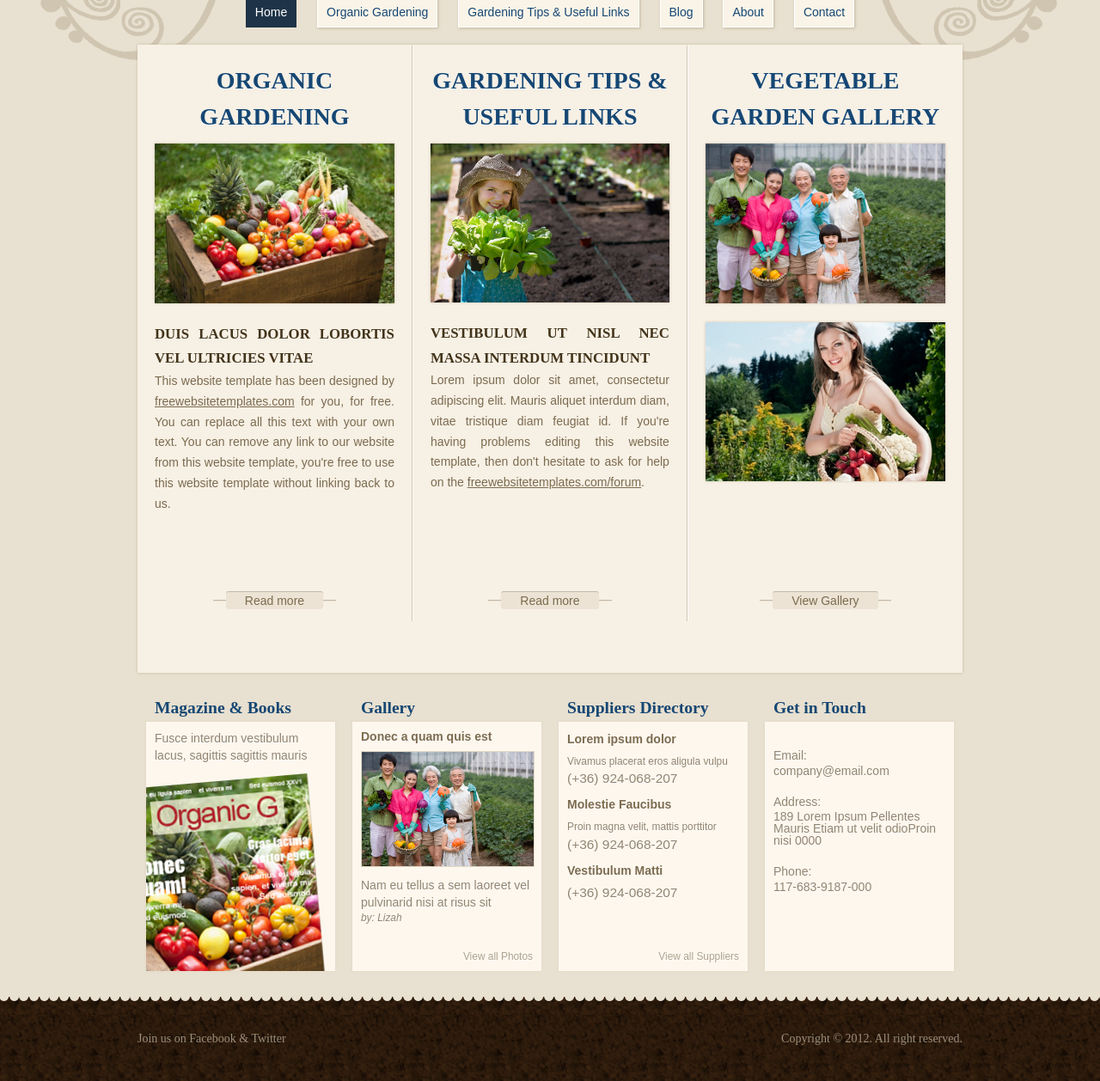
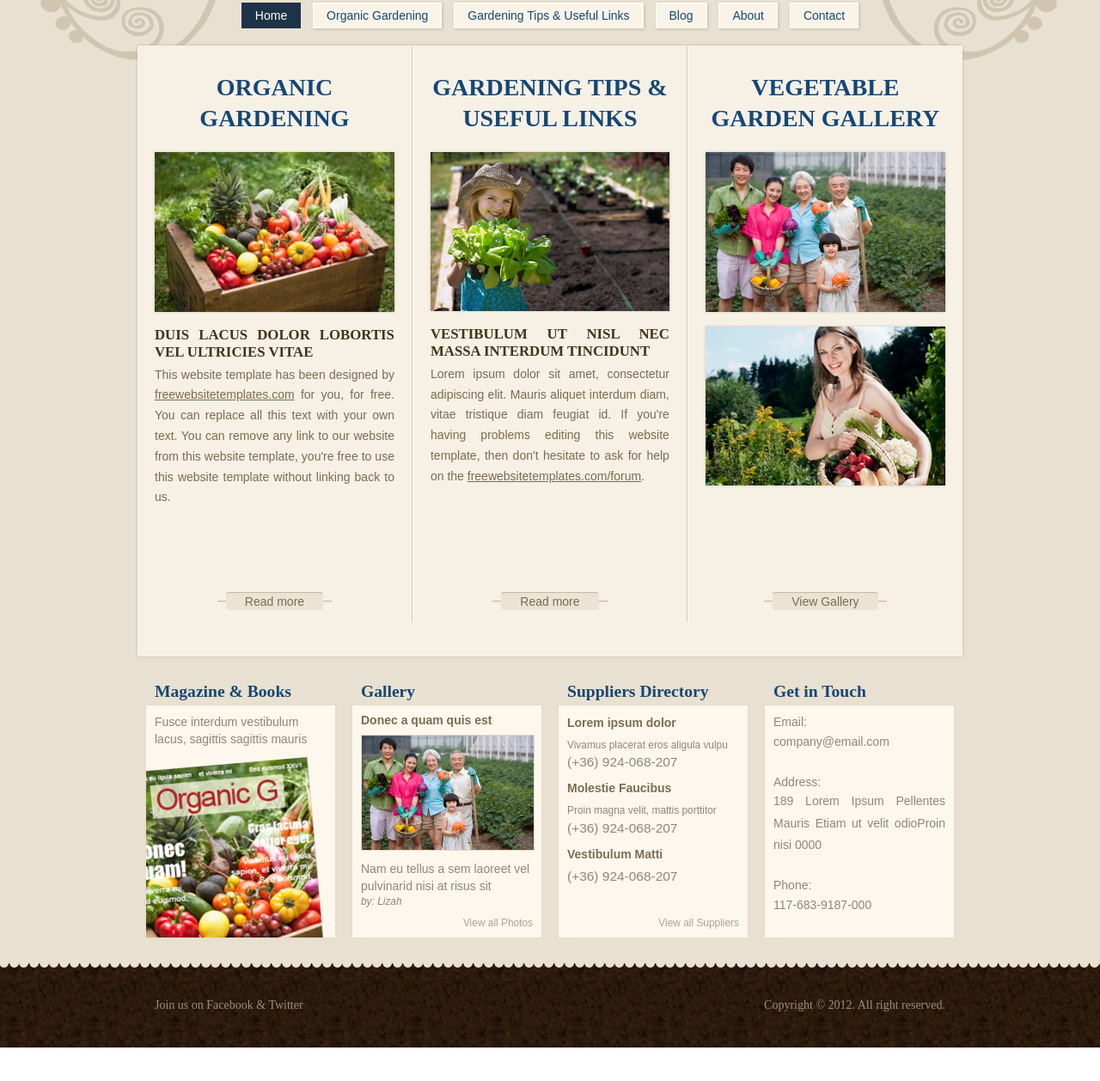
Before and after one commit to training-source/chau, a plain HTML site: page homepage.html in a window 1280 px wide. Shown: the part 220-1478 px from the top of the page at 86% size. After the commit the page ends 1439 px from the top, so only its background shows below. Drawn offline with Linux system fonts and the light colour scheme.

Commit message:
all fixed.

```diff
--- a/css/structure.css
+++ b/css/structure.css
@@ -33,7 +33,7 @@ pre, code, kbd, samp {
 	1-2. Headline styles
 -------------------------------------------------------------------*/
 .heading {
-	font: bold 2em/1.5 "Times New Roman";
+	font: bold 2em/1.3 "Times New Roman";
 	color: #164773;
 	text-shadow: 0px 1px white;
 	text-transform: uppercase;
@@ -47,7 +47,7 @@ pre, code, kbd, samp {
 }
 
 .subheading{
-	font: bold 1.2em/1.7 "Times New Roman";
+	font: bold 1.2em "Times New Roman";
 	color: #423319;
 	text-transform: uppercase;
 }
@@ -80,7 +80,7 @@ pre, code, kbd, samp {
 }
 .button{
 	margin: 0px auto;
-	padding: 0px 15px;
+	padding: 0px 10px;
 	display: inline-block;
 	background: url('../img/button-bg.png') left center repeat-x;
 }
@@ -114,7 +114,7 @@ pre, code, kbd, samp {
 	2-2. Header styles
 -------------------------------------------------------------------*/
 #header{
-	padding-top: 50px;
+	padding-top: 60px;
 	text-align: center;
 }
 .logo img{
@@ -124,13 +124,13 @@ pre, code, kbd, samp {
 	2-3. Navi styles
 -------------------------------------------------------------------*/
 .nav{
-	padding: 10px 0;
+	padding: 12px 0 15px;
 	text-align: center;
 }
 .nav a{
 	display: inline-block;
-	margin: 10px;
-	padding: 10px;
+	margin: 5px;
+	padding: 7px 15px;
 	color: #164773;
 	text-decoration: none;
 	text-transform: capitalize;
@@ -162,7 +162,7 @@ pre, code, kbd, samp {
 	margin: 0 auto;
 }
 #main{
-	padding: 1px 0 30px 0;
+	padding: 1px 0 10px 0;
 	overflow: hidden;
 	min-height: 700px;
 	background: url(../img/bg-main.png) repeat;
@@ -187,7 +187,7 @@ pre, code, kbd, samp {
 }
 .section1 .inner{
 	position: relative;
-	height: 270px;
+	height: 250px;
 	padding: 10px;
 	text-shadow: 0px 1px white;
 	color: #91846f;
@@ -249,13 +249,13 @@ pre, code, kbd, samp {
 	font-size: 1.3em;
 }
 .info-text{
-	padding-bottom: 20px;
+	padding-bottom: 25px;
 }
-.info-text p{
-	line-height: 1.75em;
-}
+
 .info-text span{
-	line-height: 1.75em;
+	display: block;
+	line-height: 1.8em;
+	text-align: justify;
 }
 
 /* ------------------------------------------------------------------
@@ -263,7 +263,6 @@ pre, code, kbd, samp {
 -------------------------------------------------------------------*/
 #footer{
 	font-family: "Times New Roman";
-	line-height: 7em;
 	color: #9a8e79;
 	background: url('../img/bg-footer-x.png') repeat-x;
 	overflow: hidden;
@@ -271,15 +270,21 @@ pre, code, kbd, samp {
 #footer .inner{
 	max-width: 960px;
 	margin: 0px auto;
+	line-height: 7em;
 }
-.leftBox a{
+.left-box {
+	float: left;
+	padding-left: 20px;
+}
+.left-box a{
 	color: #9a8e79;
 	text-decoration: none;
 }
-.leftBox a:hover{
+.left-box a:hover{
 	color: white;
 	text-decoration: underline;
 }
 .copyright{
 	float: right;
+	padding-right: 20px;
 }
--- a/css/style.css
+++ b/css/style.css
@@ -7,7 +7,7 @@
 	float:left;
 	width: 33.33%;
 	min-height: 670px;
-	padding: 20px 0px;
+	padding: 30px 0px;
 	box-sizing: border-box;
 	-moz-box-sizing: border-box;
 	-webkit-box-sizing: border-box;
@@ -22,7 +22,7 @@
 	border-right: none;
 }
 .section .heading{
-	padding: 0px 15px;
+	padding: 0px 15px 10px;
 	text-align: center;
 }
 .section .content{
@@ -31,11 +31,12 @@
 }
 .section .content img{
 	max-width: 100%;
-	margin-bottom: 20px;
+	margin-bottom: 15px;
 	box-shadow: 0px 0px 3px #cec4b0;
 }
 
 .section .content p{
+	padding-top: 5px;
 	line-height: 1.7em;
 	color: #7c6b4f;
 }
--- a/homepage.html
+++ b/homepage.html
@@ -117,18 +117,9 @@
 						<h2 class="heading-aside">Get in Touch</h2>
 						<div class="inner">
 							<div class="content">
-								<p class="info-text">
-									<p>Email:</p>
-									<span>company@email.com</span>
-								</p>
-								<p class="info-text">
-									<p>Address:</p>
-									<span>189 Lorem Ipsum Pellentes Mauris Etiam ut velit odioProin nisi 0000</span>
-								</p>
-								<p class="info-text">
-									<p>Phone:</p>
-									<span>117-683-9187-000</span>
-								</p>
+								<p class="info-text">Email: <span>company@email.com</span></p>
+								<p class="info-text">Address: <span>189 Lorem Ipsum Pellentes Mauris Etiam ut velit odioProin nisi 0000</span></p>
+								<p class="info-text">Phone: <span>117-683-9187-000</span></p>
 							</div>
 						</div>
 					</section>
@@ -141,7 +132,7 @@
 
 			<footer id="footer">
 				<div class="inner">
-					<p class="leftBox">Join us on <a href="http://facebook.com" title="Facebook">Facebook</a> &amp; <a href="http://twitter.com" title="Twitter">Twitter</a></p>
+					<p class="left-box">Join us on <a href="http://facebook.com" title="Facebook">Facebook</a> &amp; <a href="http://twitter.com" title="Twitter">Twitter</a></p>
 					<p class="copyright">Copyright &copy; 2012. All right reserved.</p>
 				</div>
 			</footer>
```
